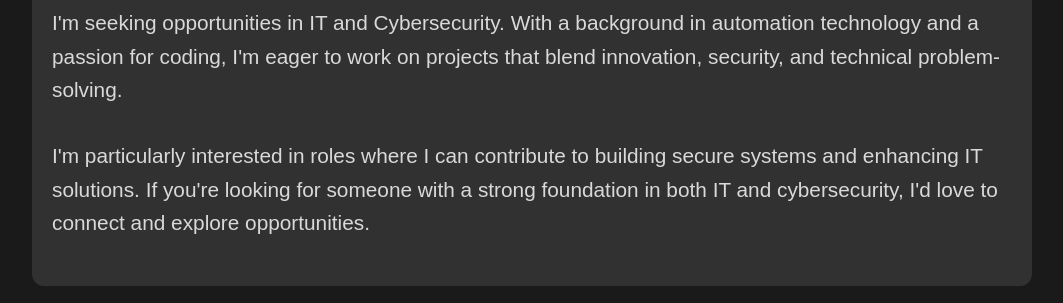
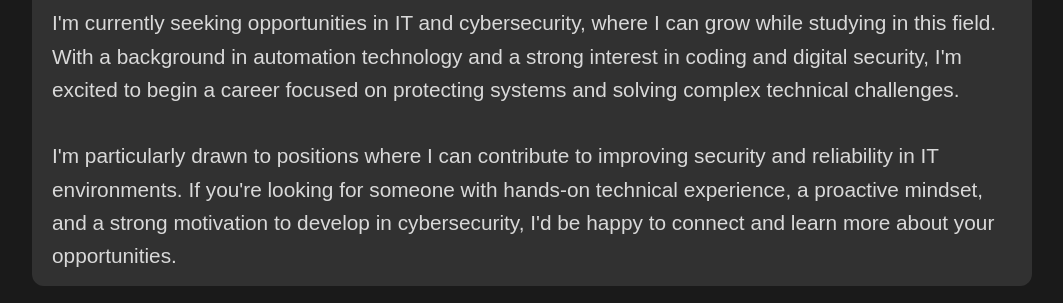
Before and after one commit to Skrulpix/myportfolio, a plain HTML site: page about.html in a window 1280 px wide. Shown: the part 217-520 px from the top of the page, without its empty margins (108-1171 px from the left). Drawn offline with Linux system fonts and the light colour scheme.

Commit message:
Refine content in about and contact sections; update skills and education lists for clarity and consistency

```diff
--- a/about.html
+++ b/about.html
@@ -24,15 +24,14 @@
             <section class="intention">
                 <h2>What I'm looking for</h2>
                 <p>
-                    I'm seeking opportunities in IT and Cybersecurity. With a background in automation technology
-                    and a
-                    passion for coding, I'm eager to work on projects that blend innovation, security, and technical
-                    problem-solving.<br><br>
-                    I'm particularly interested in roles where I can contribute to building secure systems and
-                    enhancing
-                    IT solutions. If you're looking for someone with a strong foundation in both IT and
-                    cybersecurity,
-                    I'd love to connect and explore opportunities.
+                    I'm currently seeking opportunities in IT and cybersecurity, where I
+                    can grow while studying in this field. With a background in automation technology and a strong
+                    interest in coding and digital security, I'm excited to begin a career focused on protecting systems
+                    and solving complex technical challenges.<br><br>
+                    I'm particularly drawn to positions where I can contribute to improving security and reliability in
+                    IT environments. If you're looking for someone with hands-on technical experience, a proactive
+                    mindset, and a strong motivation to develop in cybersecurity, I'd be happy to connect and learn more
+                    about your opportunities.
                 </p>
             </section>
             <section class="image-about">
--- a/css/styles.css
+++ b/css/styles.css
@@ -72,6 +72,8 @@ body {
 
 li {
     list-style-position: inside;
+    padding-left: 1.4em;
+    text-indent: -1.4em;
 }
 
 
```
Also changed, not shown: contact.html (+1 -1 lines), index.html (+5 -3 lines).
